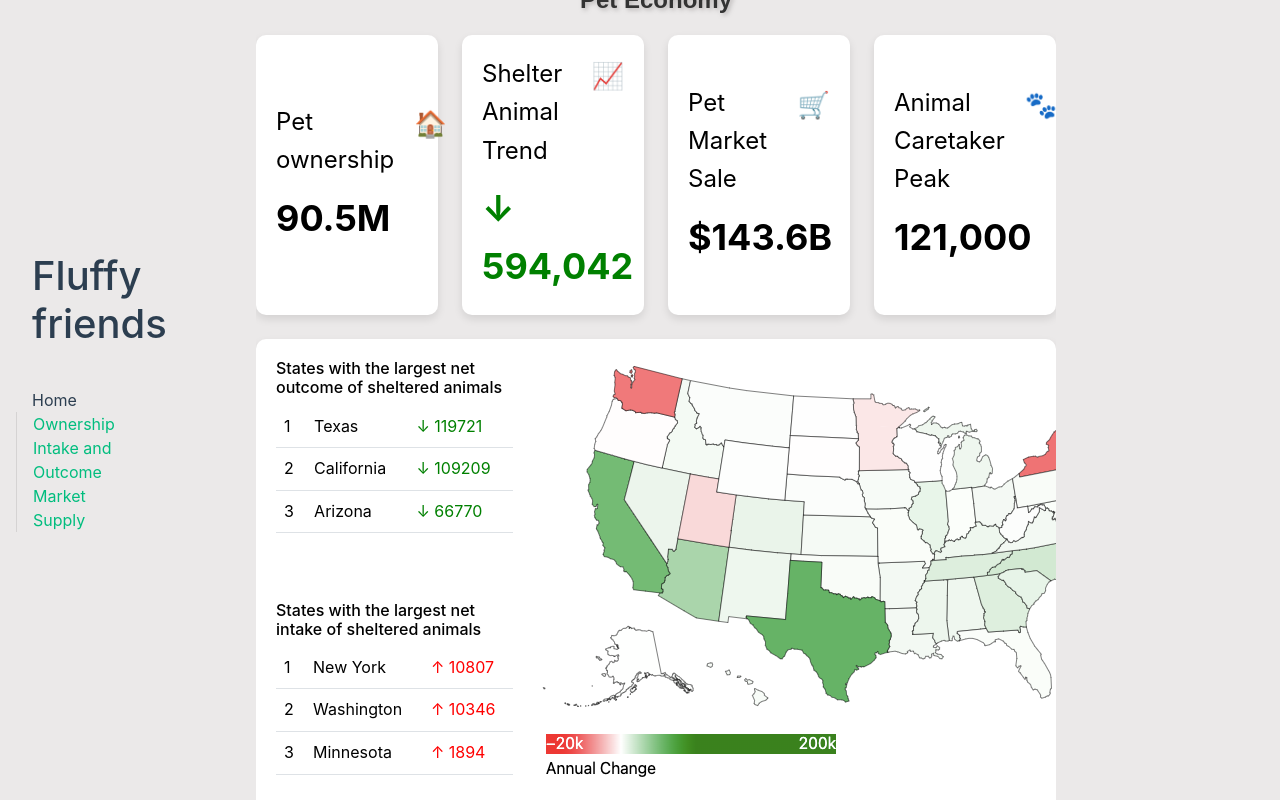
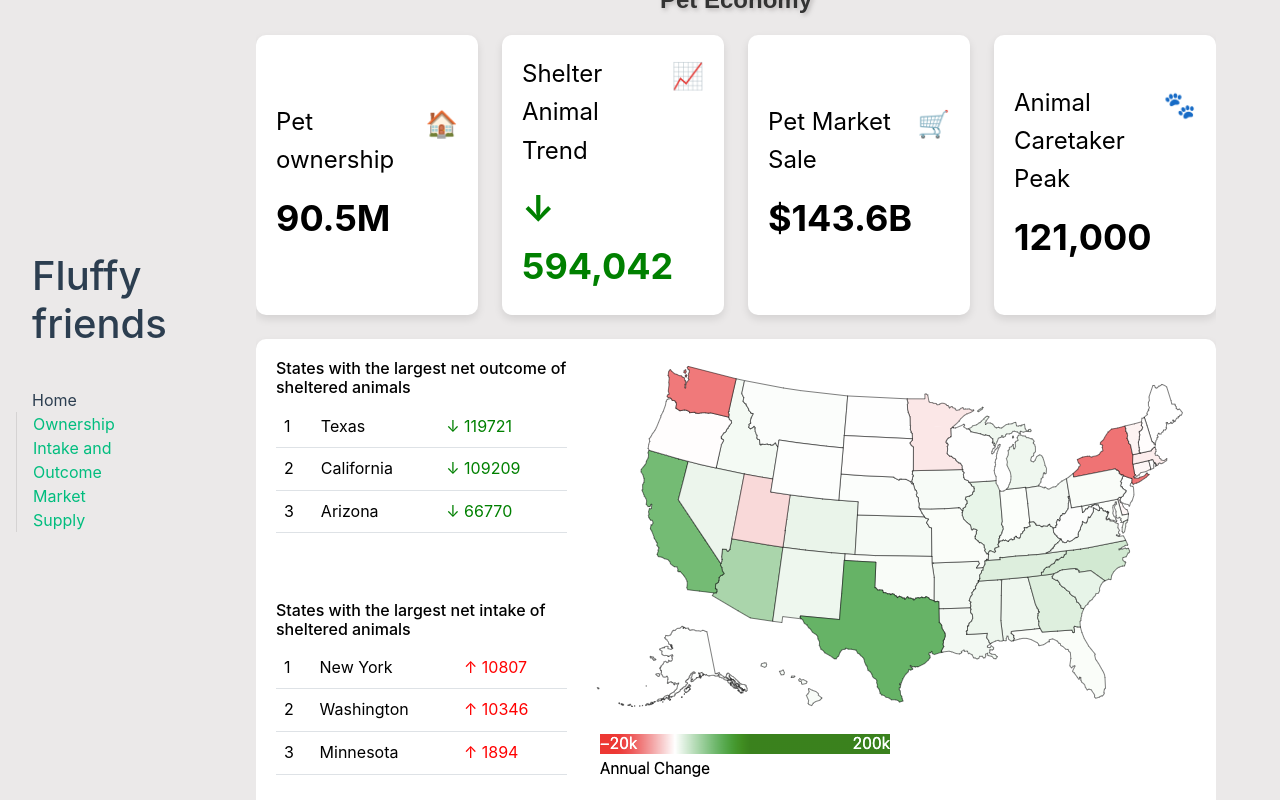
Before and after one commit to xtcpete/vue-project, a Vue app: page / in a window 1280 px wide. Shown: the top 800 px of the page. Built offline with nearby package versions, Linux system fonts and the light colour scheme.

Commit message:
Update App.vue

```diff
--- a/src/App.vue
+++ b/src/App.vue
@@ -84,7 +84,7 @@ nav a:first-of-type {
   }
 
   .subpage{
-    width: 100vh;
+    width: 120vh;
     position: absolute;
     left: 20%;
     top: -100%;
```
